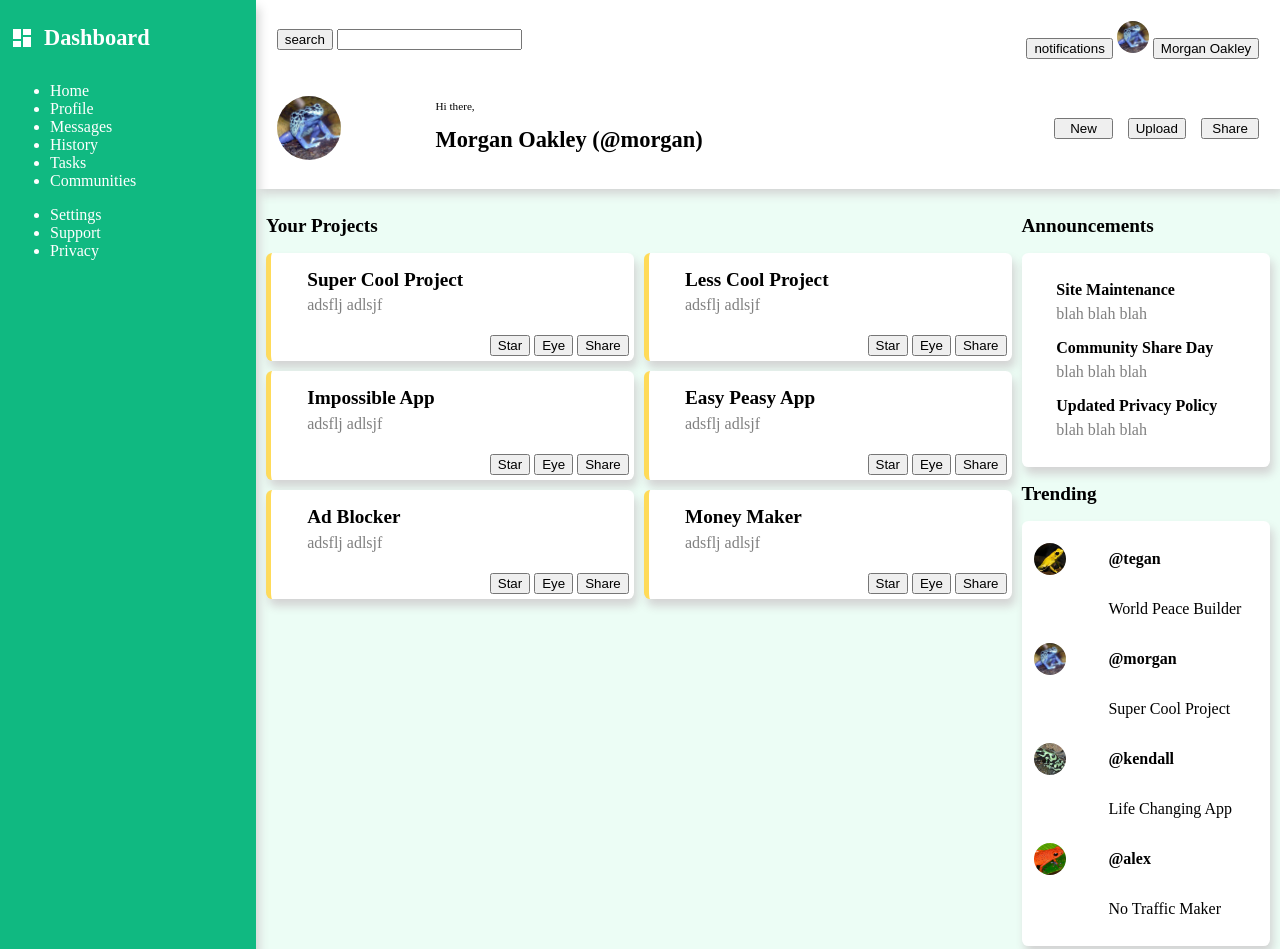
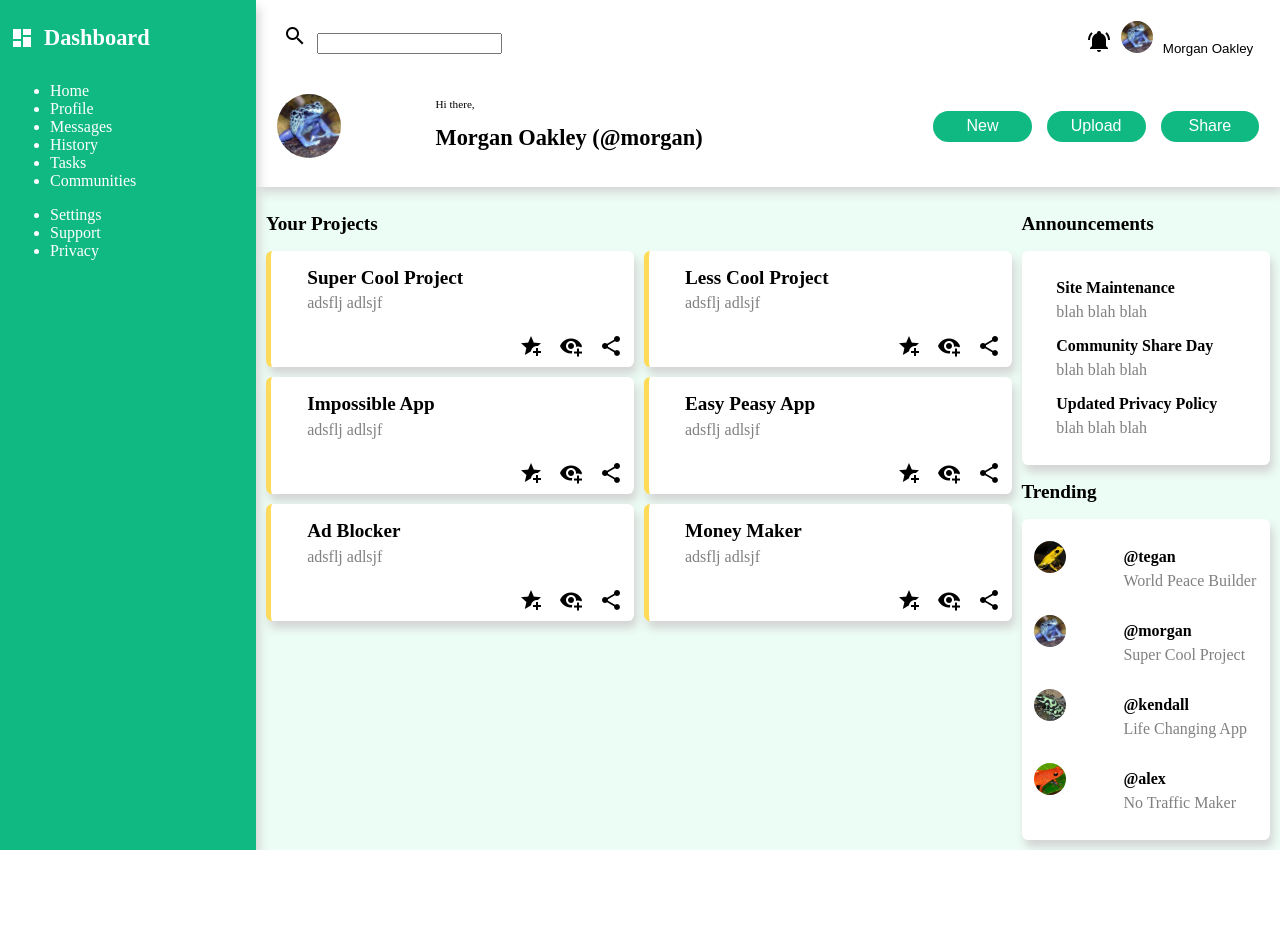
Before and after one commit to jalamb5/odin-admin-dashboard, a plain HTML site: page index.html in a window 1280 px wide. Shown: the top 949 px of the page. After the commit the page ends 850 px from the top, so only its background shows below. Drawn offline with Linux system fonts and the light colour scheme.

Commit message:
add button images

```diff
--- a/index.html
+++ b/index.html
@@ -12,13 +12,17 @@
 <body>
   <div class="header">
     <div class="searchbar">
-      <button>search</button>
+      <button class="search-button">
+        <img src="assets/magnify.png" alt="search button">
+      </button>
       <label for="search">
         <input type="search" name="search" id="search">
       </label>
     </div>
     <div class="accountbar">
-      <button>notifications</button>
+      <button>
+        <img src="assets/bell-ring.png" alt="notifications">
+      </button>
       <img src="assets/frog1.jpg" alt="profile picture" class="profile-picture">
       <button>Morgan Oakley</button>
     </div>
@@ -29,10 +33,10 @@
         <h1>Morgan Oakley (@morgan)</h1>
       </div>
     </div>
-    <div class="headerbuttons">
-      <button>New</button>
-      <button>Upload</button>
-      <button>Share</button>
+    <div class="headerbuttons-container">
+      <button class="headerbuttons">New</button>
+      <button class="headerbuttons">Upload</button>
+      <button class="headerbuttons">Share</button>
     </div>
   </div>
 
@@ -63,54 +67,90 @@
           <h2 class="project-title">Super Cool Project</h2>
           <p class="project-text">adsflj adlsjf</p>
           <div class="project-buttons">
-            <button>Star</button>
-            <button>Eye</button>
-            <button>Share</button>
+            <button>
+              <img src="assets/star-plus.png" alt="add star">
+            </button>
+            <button>
+              <img src="assets/eye-plus.png" alt="add to reading list">
+            </button>
+            <button>
+              <img src="assets/share-variant.png" alt="share">
+            </button>
           </div>
         </div>
         <div class="project-card">
           <h2 class="project-title">Less Cool Project</h2>
           <p class="project-text">adsflj adlsjf</p>
           <div class="project-buttons">
-            <button>Star</button>
-            <button>Eye</button>
-            <button>Share</button>
+            <button>
+              <img src="assets/star-plus.png" alt="add star">
+            </button>
+            <button>
+              <img src="assets/eye-plus.png" alt="add to reading list">
+            </button>
+            <button>
+              <img src="assets/share-variant.png" alt="share">
+            </button>
           </div>
         </div>
         <div class="project-card">
           <h2 class="project-title">Impossible App</h2>
           <p class="project-text">adsflj adlsjf</p>
           <div class="project-buttons">
-            <button>Star</button>
-            <button>Eye</button>
-            <button>Share</button>
+            <button>
+              <img src="assets/star-plus.png" alt="add star">
+            </button>
+            <button>
+              <img src="assets/eye-plus.png" alt="add to reading list">
+            </button>
+            <button>
+              <img src="assets/share-variant.png" alt="share">
+            </button>
           </div>
         </div>
         <div class="project-card">
           <h2 class="project-title">Easy Peasy App</h2>
           <p class="project-text">adsflj adlsjf</p>
           <div class="project-buttons">
-            <button>Star</button>
-            <button>Eye</button>
-            <button>Share</button>
+            <button>
+              <img src="assets/star-plus.png" alt="add star">
+            </button>
+            <button>
+              <img src="assets/eye-plus.png" alt="add to reading list">
+            </button>
+            <button>
+              <img src="assets/share-variant.png" alt="share">
+            </button>
           </div>
         </div>
         <div class="project-card">
           <h2 class="project-title">Ad Blocker</h2>
           <p class="project-text">adsflj adlsjf</p>
           <div class="project-buttons">
-            <button>Star</button>
-            <button>Eye</button>
-            <button>Share</button>
+            <button>
+              <img src="assets/star-plus.png" alt="add star">
+            </button>
+            <button>
+              <img src="assets/eye-plus.png" alt="add to reading list">
+            </button>
+            <button>
+              <img src="assets/share-variant.png" alt="share">
+            </button>
           </div>
         </div>
         <div class="project-card">
           <h2 class="project-title">Money Maker</h2>
           <p class="project-text">adsflj adlsjf</p>
           <div class="project-buttons">
-            <button>Star</button>
-            <button>Eye</button>
-            <button>Share</button>
+            <button>
+              <img src="assets/star-plus.png" alt="add star">
+            </button>
+            <button>
+              <img src="assets/eye-plus.png" alt="add to reading list">
+            </button>
+            <button>
+              <img src="assets/share-variant.png" alt="share">
+            </button>
           </div>
         </div>
       </div>
--- a/style.css
+++ b/style.css
@@ -18,6 +18,15 @@ h3 {
   font-size: 1rem;
 }
 
+button {
+  border: none;
+  background: none;
+}
+
+button:hover {
+  background-color: lightgray;
+}
+
 .header {
   padding: 1.3rem;
   grid-column: 2 / 5;
@@ -29,14 +38,29 @@ h3 {
   z-index: 1;
 }
 
-.accountbar, .headerbuttons {
+.accountbar, .headerbuttons-container {
   justify-self: end;
 }
 
-.headerbuttons {
+.headerbuttons-container {
   display: grid;
   grid-template-columns: repeat(3, 1fr);
   grid-gap: 15px;
+}
+
+.headerbuttons {
+  background: #10b981;
+  border-radius: 1rem;
+  padding: .4rem;
+  padding-left: 1.5rem;
+  padding-right: 1.5rem;
+  color: white;
+  font-size: 1rem;
+}
+
+.search-button {
+  border: none;
+  background: none;
 }
 
 .smalltext {
@@ -90,11 +114,11 @@ h3 {
   display: grid;
 }
 
-.project-title {
+.project-title, .account-name {
   margin-left: 10%;
 }
 
-.project-text {
+.project-text, .account-text {
   margin-left: 10%;
   margin-top: -10px;
   color: gray;
@@ -138,5 +162,4 @@ h3 {
 
 .account-name, .account-text {
   grid-column: 2 / 3;
-
 }
```
Also changed, not shown: assets/bell-ring.png (added), assets/eye-plus.png (added), assets/magnify.png (added), assets/share-variant.png (added), assets/star-plus.png (added).
